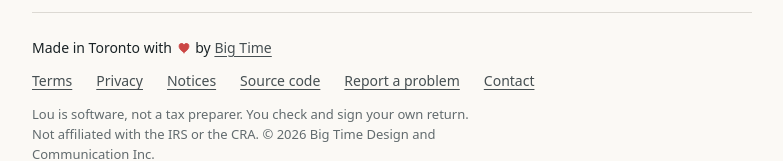
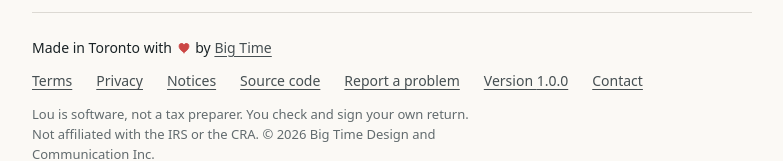
Before and after one commit to karimawad/lou, a React (Vite) app in the folder app/: page / in a window 1280 px wide. Shown: the part 1630-1791 px from the top of the page, without its empty margins (384-1167 px from the left). Built offline with nearby package versions, Linux system fonts and the light colour scheme.

Commit message:
Add version, changelog, deploy guide; point links at karimawad/lou
Co-Authored-By: Claude Sonnet 5.5 <noreply@anthropic.com>

```diff
--- a/app/package.json
+++ b/app/package.json
@@ -1,7 +1,7 @@
 {
   "name": "lou",
   "private": true,
-  "version": "0.0.0",
+  "version": "1.0.0",
   "type": "module",
   "scripts": {
     "dev": "vite",
--- a/app/public/legal/notices.html
+++ b/app/public/legal/notices.html
@@ -35,7 +35,7 @@
 <p>Lou includes open source software, including pdf.js (Apache 2.0), pdf-lib (MIT), Tesseract OCR via tesseract.js (Apache 2.0) and React (MIT). The license text for each is included with the software.</p>
 
 <h2>Problems and corrections</h2>
-<p>If you think a number, rule or form is wrong, please tell us at <a href="mailto:info@bigtimedesign.ca">info@bigtimedesign.ca</a> with the tax year and what you expected. Source code and open issues are on <a href="https://github.com/bigtimedesign/lou">GitHub</a>.</p>
+<p>If you think a number, rule or form is wrong, please tell us at <a href="mailto:info@bigtimedesign.ca">info@bigtimedesign.ca</a> with the tax year and what you expected. Source code and open issues are on <a href="https://github.com/karimawad/lou">GitHub</a>.</p>
 
 <nav class="legal-nav" aria-label="Legal pages">
 <a href="/legal/terms.html">Terms of use</a>
--- a/app/public/legal/terms.html
+++ b/app/public/legal/terms.html
@@ -51,7 +51,7 @@
 <p>Do not use Lou to file false or fraudulent returns, to break the law, to attack or overload the Service, or to copy or resell the Service. Do not try to get around its technical protections. You may use Lou for your own return or for the return of a family member you are helping. Professionals who use Lou for clients remain fully responsible for the work they produce.</p>
 
 <h2>6. Ownership, source code and third-party material</h2>
-<p>Lou's source code is available at <a href="https://github.com/bigtimedesign/lou">github.com/bigtimedesign/lou</a> under the license in that repository. The license says what you may do with the code. These terms cover your use of the hosted Service.</p>
+<p>Lou's source code is available at <a href="https://github.com/karimawad/lou">github.com/karimawad/lou</a> under the license in that repository. The license says what you may do with the code. These terms cover your use of the hosted Service.</p>
 <p>Official IRS forms and instructions are US government works and are in the public domain. Lou also uses open source software (for example pdf.js, pdf-lib, Tesseract and React), each under its own license. "IRS", "CRA" and other names are used only to identify the forms and documents Lou works with. Lou is not affiliated with or endorsed by the IRS, the US Treasury, FinCEN, the Canada Revenue Agency or the Government of Canada.</p>
 
 <h2>7. No warranty</h2>
--- a/app/src/ui/Footer.tsx
+++ b/app/src/ui/Footer.tsx
@@ -1,7 +1,8 @@
 import { Heart } from './icons';
 
 const MAKER = 'https://bigtimedesign.ca';
-const SOURCE = 'https://github.com/bigtimedesign/lou';
+const SOURCE = 'https://github.com/karimawad/lou';
+declare const __APP_VERSION__: string;
 
 /** Site footer: who made Lou, the legal pages, the source and a way to reach us. Links open in a new tab so a return in progress stays put. */
 export function Footer() {
@@ -18,6 +19,7 @@ export function Footer() {
         <a href="/legal/notices.html" target="_blank" rel="noopener">Notices</a>
         <a href={SOURCE} target="_blank" rel="noopener">Source code</a>
         <a href={`${SOURCE}/issues`} target="_blank" rel="noopener">Report a problem</a>
+        <a href={`${SOURCE}/releases`} target="_blank" rel="noopener">Version {__APP_VERSION__}</a>
         <a href="mailto:info@bigtimedesign.ca">Contact</a>
       </nav>
       <p className="site-footer-fine">
--- a/app/vite.config.ts
+++ b/app/vite.config.ts
@@ -81,5 +81,6 @@ function serviceWorker(): Plugin {
 
 // https://vite.dev/config/
 export default defineConfig({
+  define: { __APP_VERSION__: JSON.stringify(JSON.parse(readFileSync('package.json', 'utf8')).version) },
   plugins: [react(), contentSecurityPolicy(), serviceWorker()],
 })
```
Also changed, not shown: app/public/.well-known/security.txt, 2 other files (tests, documents, lock files or other folders).
